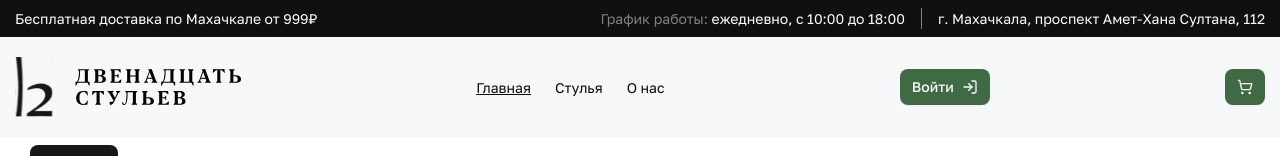
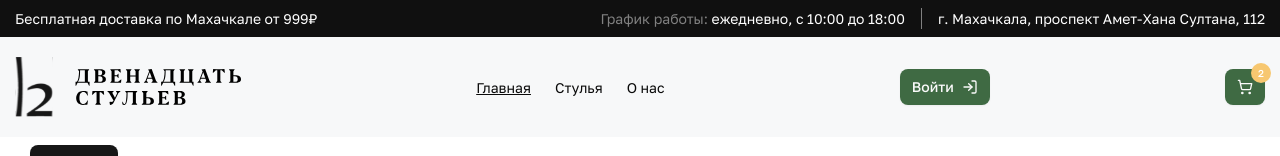
Before and after one commit to YakhyaevGadji/tables-and-chairs, a Next.js app: page / in a window 1280 px wide. Shown: the top 156 px of the page. Built offline with nearby package versions, Linux system fonts and the light colour scheme; no server answers.

Commit message:
feth(cart-button):Добавил кнопку для открытия корзину

```diff
--- a/src/app/globals.css
+++ b/src/app/globals.css
@@ -12,7 +12,7 @@ body {
   --color-blue: #4dcdf1;
   --color-green: #3f6a43;
   --color-green-500: #47774C;
-
+  --color-yellow: #F7C770;
   --color-background-grey: #f7f8f9;
   --color-border-grey: rgba(0, 0, 0, 0.5);
   --color-black: #000000;
--- /dev/null
+++ b/src/entities/cart-button/ui/index.tsx
@@ -0,0 +1,25 @@
+import React from 'react';
+import { cn } from '@/shared/lib/utils';
+import { Button } from '@/shared/ui/button';
+import { ShoppingCart } from 'lucide-react';
+
+interface Props {
+    className?: string;
+    count: number
+}
+
+export const CartButton: React.FC<Props> = ({ className, count }: Props) => {
+    return (
+
+        <Button className={cn('bg-green relative', className)}>
+            {
+                count > 0 && (
+                    <span className='flex items-center justify-center h-5 w-5 absolute top-1 right-1 translate-x-1/2 -translate-y-1/2 text-[10px] rounded-full p-1 bg-yellow text-white'>
+                        {count}
+                    </span>
+                )
+            }
+            <ShoppingCart />
+        </Button>
+    );
+};
--- a/src/features/cart-button/ui/index.tsx
+++ /dev/null
@@ -1,17 +0,0 @@
-import React from 'react';
-import { cn } from '@/shared/lib/utils';
-import { Button } from '@/shared/ui/button';
-import { ShoppingCart } from 'lucide-react';
-
-interface Props {
-    className?: string;
-}
-
-export const CartButton: React.FC<Props> = ({ className }: Props) => {
-    return (
-        <Button className={cn('bg-green relative', className)}>
-
-            <ShoppingCart />
-        </Button>
-    );
-};
--- a/src/widgets/header/ui/index.tsx
+++ b/src/widgets/header/ui/index.tsx
@@ -5,7 +5,7 @@ import NavList from "@/widgets/header/ui/nav-list";
 import { Button } from "@/shared/ui/button";
 import { LogIn } from "lucide-react";
 import { PAGES } from "@/shared/config/pages.config";
-import { CartButton } from "@/features/cart-button";
+import { CartButton } from "@/entities/cart-button";
 
 export type TypeNavs = {
     value: string;
@@ -29,7 +29,7 @@ export const Header = () => {
                     <LogIn />
 
                 </Button>
-                <CartButton />
+                <CartButton count={2} />
             </Container>
         </header>
     );
```
Also changed, not shown: src/entities/cart-button/index.ts (renamed from src/features/cart-button/index.ts).
